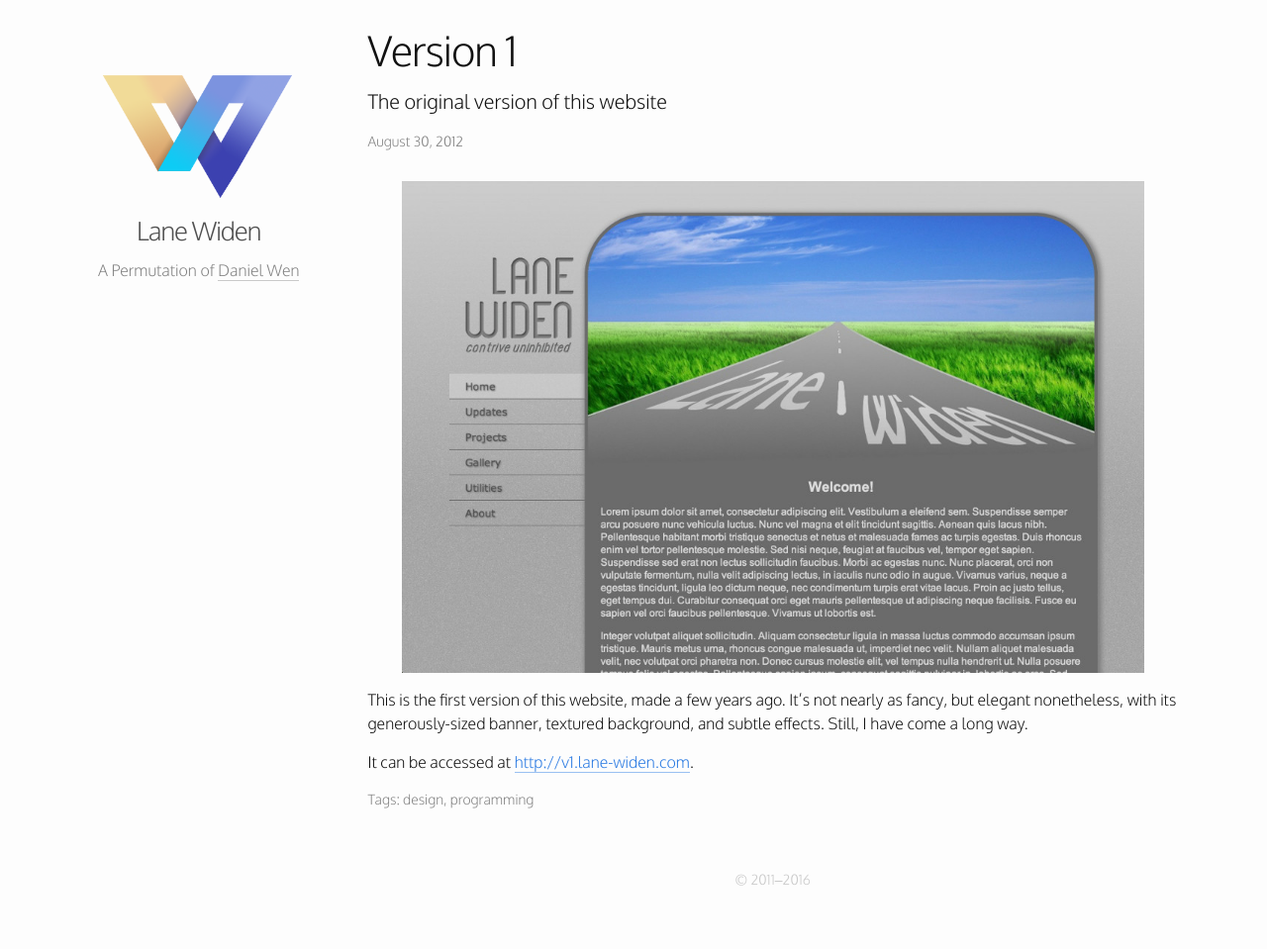
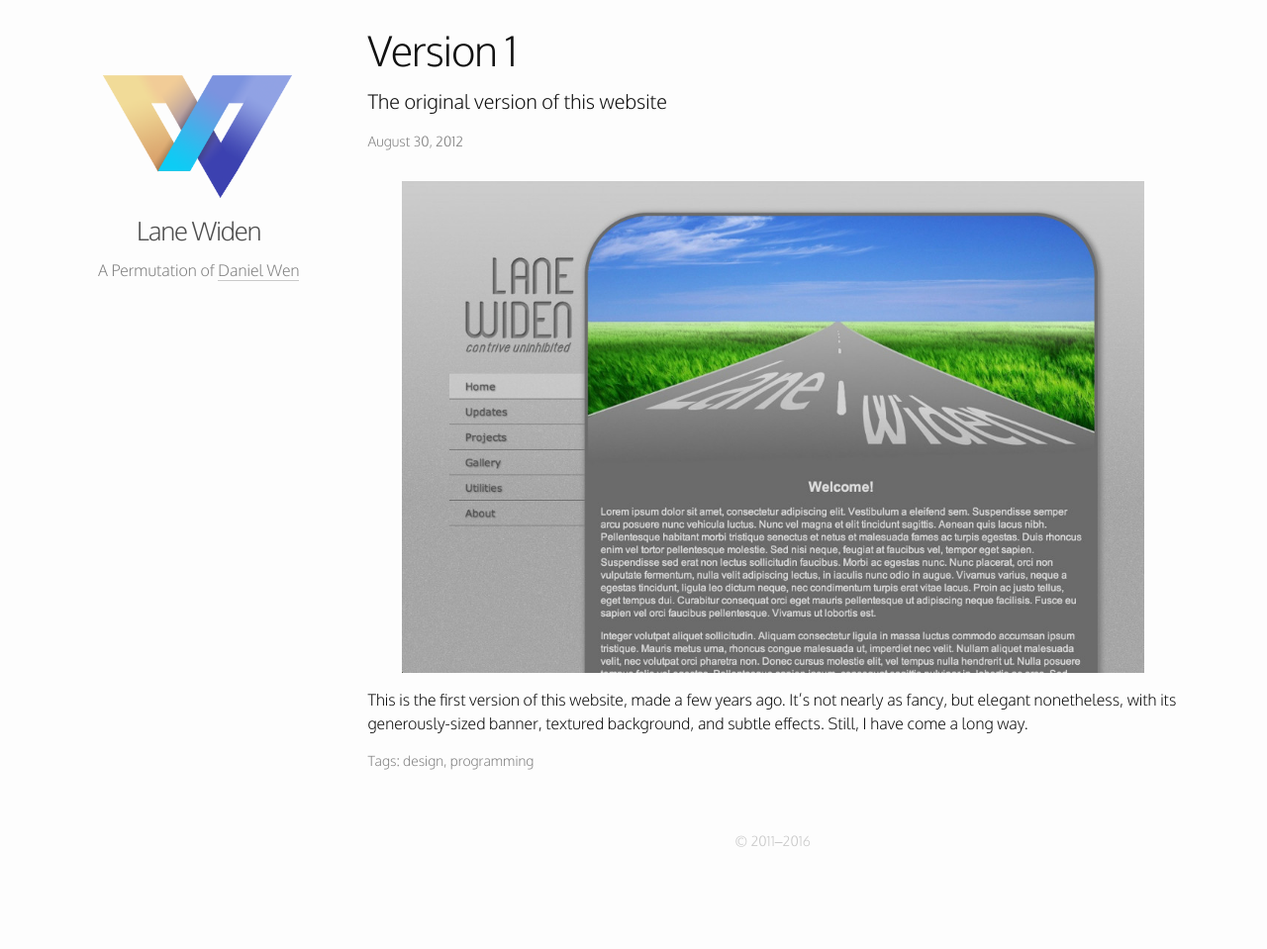
Before and after one commit to danielwen/danielwen.github.io, a Jekyll site: the page built from _posts/2012-08-30-version-1.md, in a window 1280 px wide. Shown: the whole page at 99% size. Built offline with Jekyll 4.4.1, drawn with Linux system fonts in a browser that asks for light colours; after the commit the page ends 920 px from its top, so only the background shows below that.

Commit message:
Fix canonical

```diff
--- a/_posts/2012-08-30-version-1.md
+++ b/_posts/2012-08-30-version-1.md
@@ -7,5 +7,3 @@
 ![Version 1 screenshot](/img/version-1/screenshot.jpg){:style="max-width:750px"}
 
 This is the first version of this website, made a few years ago. It's not nearly as fancy, but elegant nonetheless, with its generously-sized banner, textured background, and subtle effects. Still, I have come a long way.
-
-It can be accessed at <http://v1.lane-widen.com>.
```
Also changed, not shown: 14 other files.
